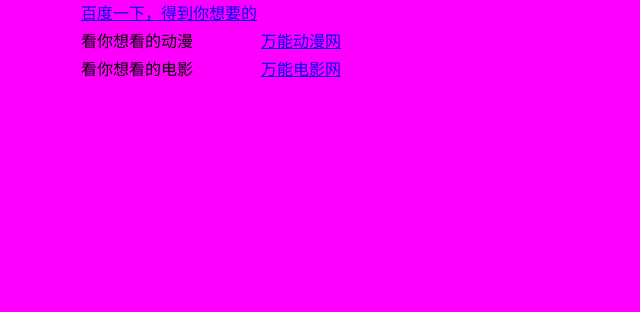
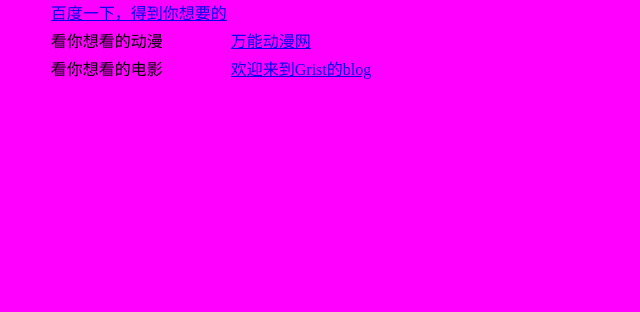
Before and after one commit to Grazyist/Grazyist.github.io, a plain HTML site: page index.html in a window 1280 px wide. Shown: the part 187-499 px from the top of the page, without its empty margins (429-1069 px from the left). Drawn offline with Linux system fonts and the light colour scheme.

Commit message:
Update index.html

```diff
--- a/index.html
+++ b/index.html
@@ -36,7 +36,7 @@
 			</tr><!—第三行-->
 			<tr>
 				<td>看你想看的电影</td>
-				<td><a href="http://www.tv980.com/dongman/index.html">万能电影网</a></td>
+				<td><a href="https://blog.csdn.net/aYsd32">欢迎来到Grist的blog</a></td>
 			</tr><!—第三行-->
 
 
```
